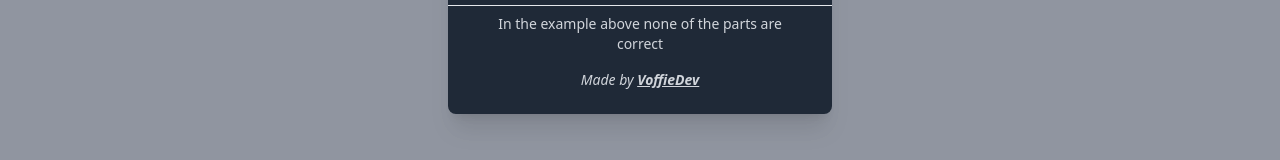
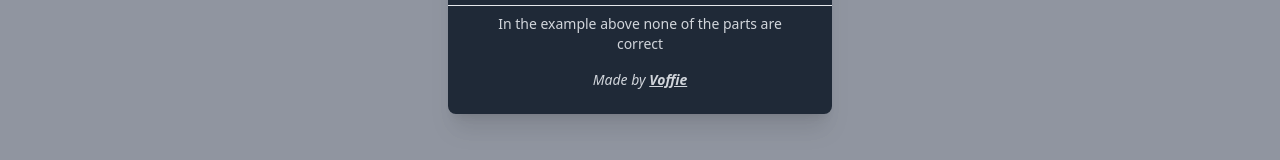
Before and after one commit to voffie/Codele, a React (Vite) app: page / in a window 1280 px wide. Shown: the part 611-771 px from the top of the page. Built offline with nearby package versions, Linux system fonts and the light colour scheme.

Commit message:
Update GitHub name & prod url

```diff
--- a/src/App.tsx
+++ b/src/App.tsx
@@ -240,7 +240,8 @@ const App = () => {
                             </article>
                           )}
                         {(guess.releaseYear === solution?.releaseYear ||
-                          guess.releaseYear === "No data" || solution.releaseYear === "No data") &&
+                          guess.releaseYear === "No data" ||
+                          solution.releaseYear === "No data") &&
                           guess.releaseYear}
                       </td>
                       <td className={getClass(guess.compiled, "compiled")}>
@@ -260,11 +261,11 @@ const App = () => {
             <p className="mt-6 text-center text-sm italic text-gray-300">
               Made by{" "}
               <a
-                href="https://github.com/voffiedev"
+                href="https://github.com/voffie"
                 className="font-bold underline"
                 target="_blank"
               >
-                VoffieDev
+                Voffie
               </a>
             </p>
           </div>
--- a/src/components/Modals/InfoModal.tsx
+++ b/src/components/Modals/InfoModal.tsx
@@ -89,11 +89,11 @@ export const InfoModal = ({ isOpen, handleClose }: Props) => {
       <p className="mt-4 text-sm italic text-gray-300">
         Made by{" "}
         <a
-          href="https://github.com/voffiedev"
+          href="https://github.com/voffie"
           className="font-bold underline"
           target="_blank"
         >
-          VoffieDev
+          Voffie
         </a>
       </p>
     </BaseModal>
```
Also changed, not shown: 1 other file (tests, documents, lock files or other folders).
